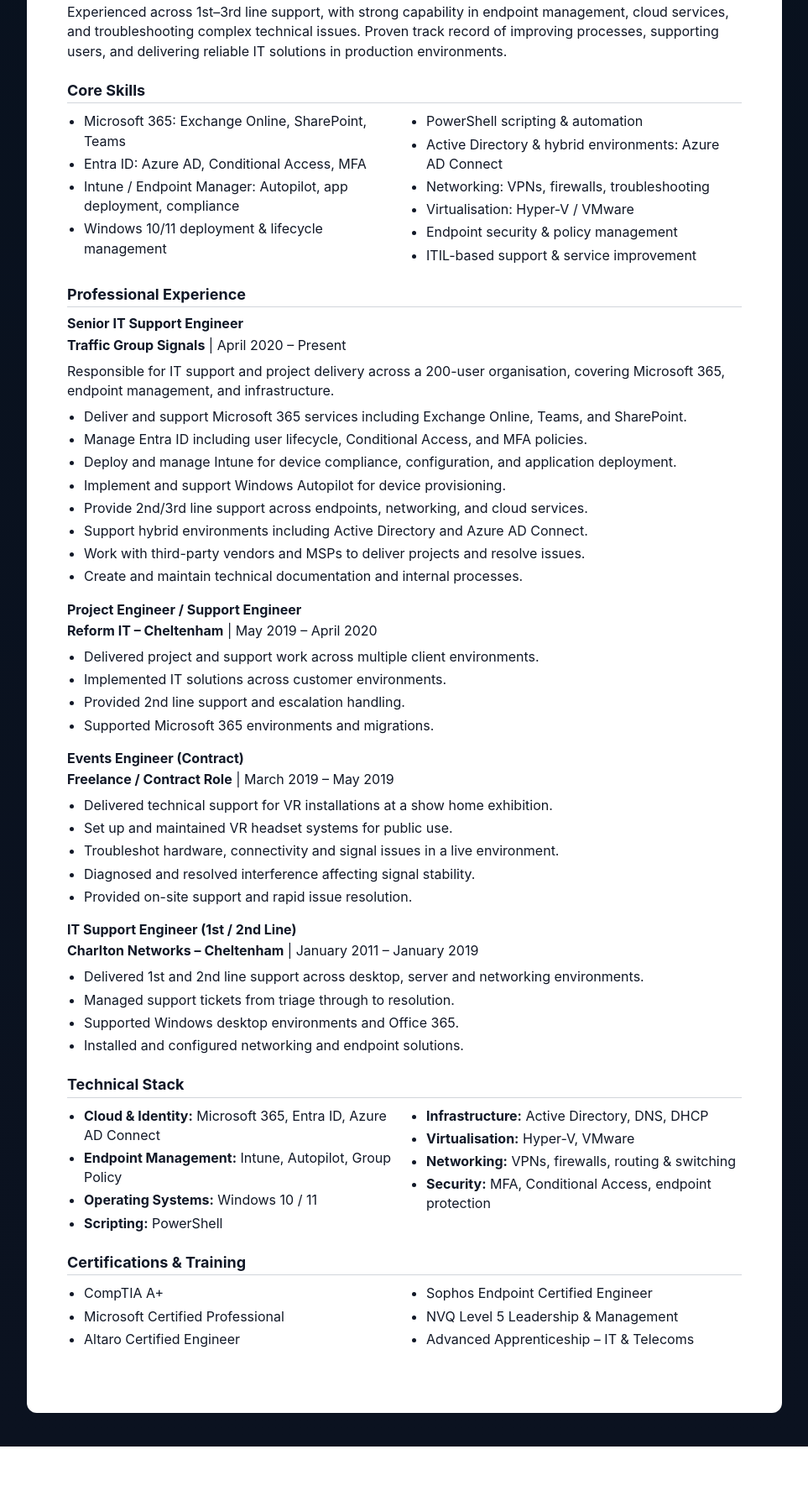
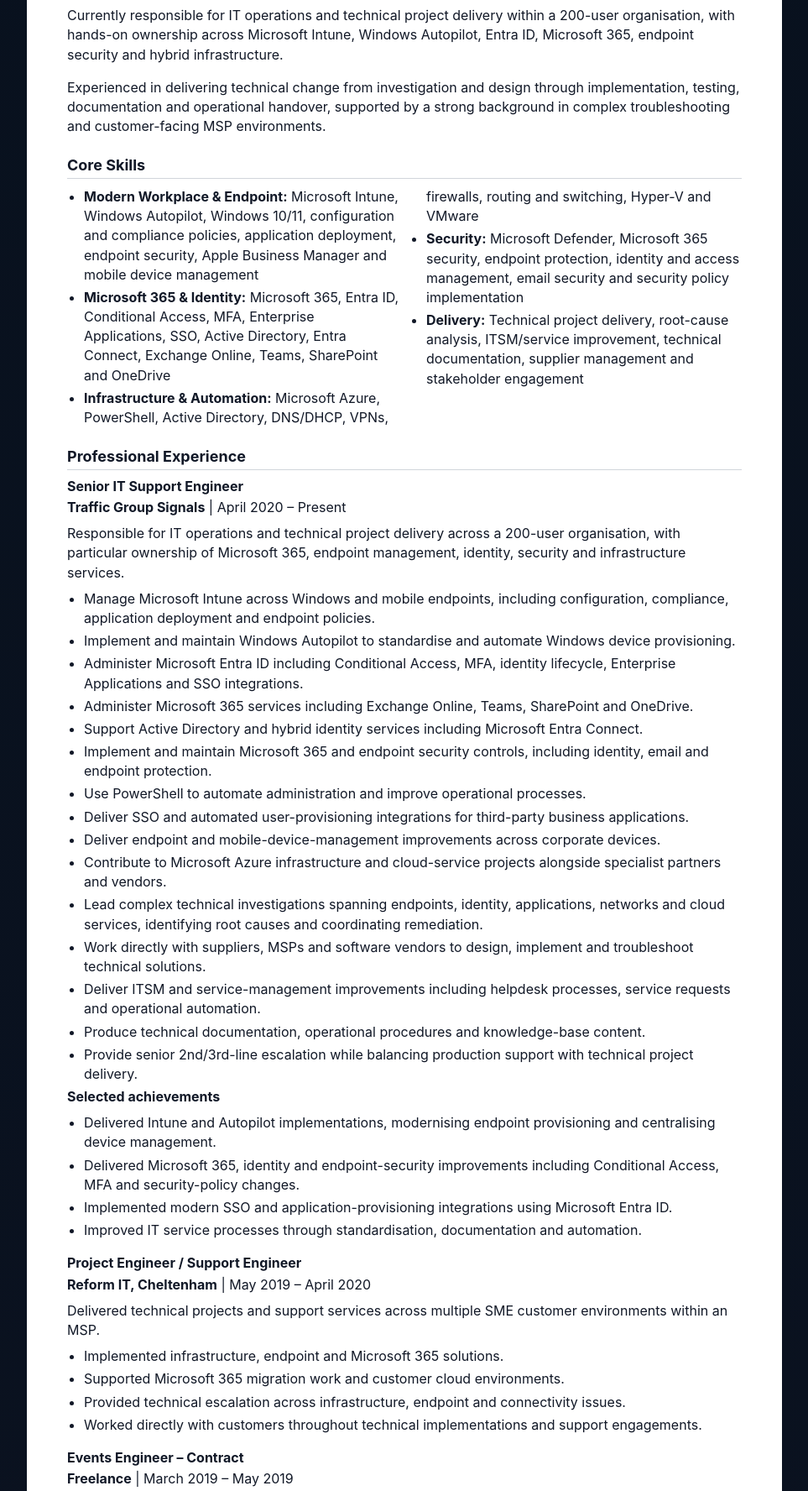
Before and after one commit to PezTech/peztech-site, a plain HTML site: page cv.html in a window 1280 px wide. Shown: the part 492-2268 px from the top of the page at 84% size, without its empty margins (158-1121 px from the left). Before the commit the page ends 2215 px from the top, so only its background shows below. Drawn offline with Linux system fonts and the light colour scheme.

Commit message:
Update CV for Modern Workplace roles
* Update CV page for Modern Workplace roles

* Replace downloadable CV PDFs

```diff
--- a/cv.html
+++ b/cv.html
@@ -3,7 +3,7 @@
 <head>
   <meta charset="UTF-8" />
   <meta name="viewport" content="width=device-width, initial-scale=1.0" />
-  <meta name="description" content="CV for Will Perry - Senior IT Support and Project Engineer." />
+  <meta name="description" content="CV for Will Perry - Modern Workplace and Microsoft 365 Engineer." />
   <title>PezTech | CV</title>
   <link rel="stylesheet" href="styles.css" />
 </head>
@@ -11,15 +11,9 @@
   <header class="site-header no-print">
     <div class="container nav-wrap">
       <a class="brand" href="index.html">PezTech</a>
-      <nav>
-        <ul class="nav">
-          <li><a href="index.html">Home</a></li>
-          <li><a href="about.html">About</a></li>
-          <li><a href="experience.html">Experience</a></li>
-          <li><a href="cv.html" class="active">CV</a></li>
-          <li><a href="contact.html">Contact</a></li>
-        </ul>
-      </nav>
+      <nav><ul class="nav">
+        <li><a href="index.html">Home</a></li><li><a href="about.html">About</a></li><li><a href="experience.html">Experience</a></li><li><a href="cv.html" class="active">CV</a></li><li><a href="contact.html">Contact</a></li>
+      </ul></nav>
     </div>
   </header>
 
@@ -32,125 +26,90 @@
     <article class="cv-document">
       <header class="cv-header">
         <h1>Will Perry</h1>
-        <p>Cheltenham, UK • <a href="mailto:will@peztech.org">will@peztech.org</a> • 07508349461</p>
-        <p><strong>Senior IT Support & Project Engineer</strong></p>
+        <p>Cheltenham, UK • <a href="mailto:will@peztech.org">will@peztech.org</a> • 07508 349461 • peztech.org</p>
+        <p><strong>Modern Workplace &amp; Microsoft 365 Engineer</strong></p>
+        <p><strong>Microsoft 365 | Intune | Entra ID | Autopilot | Endpoint Management | PowerShell</strong></p>
       </header>
 
       <section class="cv-section">
-        <h2>Profile</h2>
-        <p>
-          Senior IT engineer with 15+ years’ experience delivering support and technical projects across SME environments.
-          Currently responsible for IT operations and project delivery within a 200-user business, with a focus on Microsoft 365,
-          Entra ID, and Intune.
-        </p>
-        <p>
-          Experienced across 1st–3rd line support, with strong capability in endpoint management, cloud services, and
-          troubleshooting complex technical issues. Proven track record of improving processes, supporting users, and delivering
-          reliable IT solutions in production environments.
-        </p>
+        <h2>Professional Profile</h2>
+        <p>Microsoft-focused IT engineer with 15+ years of experience across internal IT, MSP and customer environments, specialising in Microsoft 365, endpoint management and identity.</p>
+        <p>Currently responsible for IT operations and technical project delivery within a 200-user organisation, with hands-on ownership across Microsoft Intune, Windows Autopilot, Entra ID, Microsoft 365, endpoint security and hybrid infrastructure.</p>
+        <p>Experienced in delivering technical change from investigation and design through implementation, testing, documentation and operational handover, supported by a strong background in complex troubleshooting and customer-facing MSP environments.</p>
       </section>
 
       <section class="cv-section">
         <h2>Core Skills</h2>
         <ul class="cv-skill-list">
-          <li>Microsoft 365: Exchange Online, SharePoint, Teams</li>
-          <li>Entra ID: Azure AD, Conditional Access, MFA</li>
-          <li>Intune / Endpoint Manager: Autopilot, app deployment, compliance</li>
-          <li>Windows 10/11 deployment & lifecycle management</li>
-          <li>PowerShell scripting & automation</li>
-          <li>Active Directory & hybrid environments: Azure AD Connect</li>
-          <li>Networking: VPNs, firewalls, troubleshooting</li>
-          <li>Virtualisation: Hyper-V / VMware</li>
-          <li>Endpoint security & policy management</li>
-          <li>ITIL-based support & service improvement</li>
+          <li><strong>Modern Workplace &amp; Endpoint:</strong> Microsoft Intune, Windows Autopilot, Windows 10/11, configuration and compliance policies, application deployment, endpoint security, Apple Business Manager and mobile device management</li>
+          <li><strong>Microsoft 365 &amp; Identity:</strong> Microsoft 365, Entra ID, Conditional Access, MFA, Enterprise Applications, SSO, Active Directory, Entra Connect, Exchange Online, Teams, SharePoint and OneDrive</li>
+          <li><strong>Infrastructure &amp; Automation:</strong> Microsoft Azure, PowerShell, Active Directory, DNS/DHCP, VPNs, firewalls, routing and switching, Hyper-V and VMware</li>
+          <li><strong>Security:</strong> Microsoft Defender, Microsoft 365 security, endpoint protection, identity and access management, email security and security policy implementation</li>
+          <li><strong>Delivery:</strong> Technical project delivery, root-cause analysis, ITSM/service improvement, technical documentation, supplier management and stakeholder engagement</li>
         </ul>
       </section>
 
       <section class="cv-section">
         <h2>Professional Experience</h2>
-
         <div class="cv-role">
           <h3>Senior IT Support Engineer</h3>
           <p><strong>Traffic Group Signals</strong> | April 2020 – Present</p>
-          <p>
-            Responsible for IT support and project delivery across a 200-user organisation, covering Microsoft 365,
-            endpoint management, and infrastructure.
-          </p>
+          <p>Responsible for IT operations and technical project delivery across a 200-user organisation, with particular ownership of Microsoft 365, endpoint management, identity, security and infrastructure services.</p>
           <ul>
-            <li>Deliver and support Microsoft 365 services including Exchange Online, Teams, and SharePoint.</li>
-            <li>Manage Entra ID including user lifecycle, Conditional Access, and MFA policies.</li>
-            <li>Deploy and manage Intune for device compliance, configuration, and application deployment.</li>
-            <li>Implement and support Windows Autopilot for device provisioning.</li>
-            <li>Provide 2nd/3rd line support across endpoints, networking, and cloud services.</li>
-            <li>Support hybrid environments including Active Directory and Azure AD Connect.</li>
-            <li>Work with third-party vendors and MSPs to deliver projects and resolve issues.</li>
-            <li>Create and maintain technical documentation and internal processes.</li>
+            <li>Manage Microsoft Intune across Windows and mobile endpoints, including configuration, compliance, application deployment and endpoint policies.</li>
+            <li>Implement and maintain Windows Autopilot to standardise and automate Windows device provisioning.</li>
+            <li>Administer Microsoft Entra ID including Conditional Access, MFA, identity lifecycle, Enterprise Applications and SSO integrations.</li>
+            <li>Administer Microsoft 365 services including Exchange Online, Teams, SharePoint and OneDrive.</li>
+            <li>Support Active Directory and hybrid identity services including Microsoft Entra Connect.</li>
+            <li>Implement and maintain Microsoft 365 and endpoint security controls, including identity, email and endpoint protection.</li>
+            <li>Use PowerShell to automate administration and improve operational processes.</li>
+            <li>Deliver SSO and automated user-provisioning integrations for third-party business applications.</li>
+            <li>Deliver endpoint and mobile-device-management improvements across corporate devices.</li>
+            <li>Contribute to Microsoft Azure infrastructure and cloud-service projects alongside specialist partners and vendors.</li>
+            <li>Lead complex technical investigations spanning endpoints, identity, applications, networks and cloud services, identifying root causes and coordinating remediation.</li>
+            <li>Work directly with suppliers, MSPs and software vendors to design, implement and troubleshoot technical solutions.</li>
+            <li>Deliver ITSM and service-management improvements including helpdesk processes, service requests and operational automation.</li>
+            <li>Produce technical documentation, operational procedures and knowledge-base content.</li>
+            <li>Provide senior 2nd/3rd-line escalation while balancing production support with technical project delivery.</li>
+          </ul>
+          <p><strong>Selected achievements</strong></p>
+          <ul>
+            <li>Delivered Intune and Autopilot implementations, modernising endpoint provisioning and centralising device management.</li>
+            <li>Delivered Microsoft 365, identity and endpoint-security improvements including Conditional Access, MFA and security-policy changes.</li>
+            <li>Implemented modern SSO and application-provisioning integrations using Microsoft Entra ID.</li>
+            <li>Improved IT service processes through standardisation, documentation and automation.</li>
           </ul>
         </div>
 
-        <div class="cv-role">
-          <h3>Project Engineer / Support Engineer</h3>
-          <p><strong>Reform IT – Cheltenham</strong> | May 2019 – April 2020</p>
-          <ul>
-            <li>Delivered project and support work across multiple client environments.</li>
-            <li>Implemented IT solutions across customer environments.</li>
-            <li>Provided 2nd line support and escalation handling.</li>
-            <li>Supported Microsoft 365 environments and migrations.</li>
-          </ul>
-        </div>
+        <div class="cv-role"><h3>Project Engineer / Support Engineer</h3><p><strong>Reform IT, Cheltenham</strong> | May 2019 – April 2020</p><p>Delivered technical projects and support services across multiple SME customer environments within an MSP.</p><ul><li>Implemented infrastructure, endpoint and Microsoft 365 solutions.</li><li>Supported Microsoft 365 migration work and customer cloud environments.</li><li>Provided technical escalation across infrastructure, endpoint and connectivity issues.</li><li>Worked directly with customers throughout technical implementations and support engagements.</li></ul></div>
 
-        <div class="cv-role">
-          <h3>Events Engineer (Contract)</h3>
-          <p><strong>Freelance / Contract Role</strong> | March 2019 – May 2019</p>
-          <ul>
-            <li>Delivered technical support for VR installations at a show home exhibition.</li>
-            <li>Set up and maintained VR headset systems for public use.</li>
-            <li>Troubleshot hardware, connectivity and signal issues in a live environment.</li>
-            <li>Diagnosed and resolved interference affecting signal stability.</li>
-            <li>Provided on-site support and rapid issue resolution.</li>
-          </ul>
-        </div>
+        <div class="cv-role"><h3>Events Engineer – Contract</h3><p><strong>Freelance</strong> | March 2019 – May 2019</p><p>Provided technical engineering support for VR installations in a live exhibition environment, including deployment, connectivity troubleshooting and resolution of wireless interference affecting service stability.</p></div>
 
-        <div class="cv-role">
-          <h3>IT Support Engineer (1st / 2nd Line)</h3>
-          <p><strong>Charlton Networks – Cheltenham</strong> | January 2011 – January 2019</p>
-          <ul>
-            <li>Delivered 1st and 2nd line support across desktop, server and networking environments.</li>
-            <li>Managed support tickets from triage through to resolution.</li>
-            <li>Supported Windows desktop environments and Office 365.</li>
-            <li>Installed and configured networking and endpoint solutions.</li>
-          </ul>
-        </div>
+        <div class="cv-role"><h3>IT Support Engineer – 1st / 2nd Line</h3><p><strong>Charlton Networks, Cheltenham</strong> | January 2011 – January 2019</p><p>Eight years delivering managed IT services across a portfolio of SME customers within an MSP environment.</p><ul><li>Supported Microsoft desktop, server and Office 365 environments.</li><li>Installed and supported endpoint, networking and infrastructure solutions.</li><li>Provided on-site and remote troubleshooting across multiple customer environments.</li><li>Worked directly with customers from incident diagnosis through resolution and implementation.</li></ul></div>
       </section>
 
       <section class="cv-section avoid-break">
         <h2>Technical Stack</h2>
         <ul class="cv-skill-list">
-          <li><strong>Cloud & Identity:</strong> Microsoft 365, Entra ID, Azure AD Connect</li>
-          <li><strong>Endpoint Management:</strong> Intune, Autopilot, Group Policy</li>
-          <li><strong>Operating Systems:</strong> Windows 10 / 11</li>
-          <li><strong>Scripting:</strong> PowerShell</li>
-          <li><strong>Infrastructure:</strong> Active Directory, DNS, DHCP</li>
-          <li><strong>Virtualisation:</strong> Hyper-V, VMware</li>
-          <li><strong>Networking:</strong> VPNs, firewalls, routing & switching</li>
-          <li><strong>Security:</strong> MFA, Conditional Access, endpoint protection</li>
+          <li><strong>Microsoft Cloud:</strong> Microsoft 365, Exchange Online, Teams, SharePoint Online, OneDrive, Microsoft Azure</li>
+          <li><strong>Identity:</strong> Entra ID, Active Directory, Entra Connect, Conditional Access, MFA, SSO, Enterprise Applications</li>
+          <li><strong>Endpoint:</strong> Intune, Windows Autopilot, Windows 10/11, Group Policy, application deployment, compliance and configuration management</li>
+          <li><strong>Security:</strong> Microsoft Defender, endpoint protection, Microsoft 365 security, identity security</li>
+          <li><strong>Automation:</strong> PowerShell</li><li><strong>Infrastructure:</strong> Active Directory, DNS, DHCP, Hyper-V, VMware</li>
+          <li><strong>Networking:</strong> VPNs, firewalls, routing, switching and troubleshooting</li>
+          <li><strong>Device Management:</strong> Microsoft Intune, Apple Business Manager, Windows and mobile endpoints</li>
         </ul>
       </section>
 
       <section class="cv-section avoid-break">
-        <h2>Certifications & Training</h2>
+        <h2>Certifications &amp; Qualifications</h2>
         <ul class="cv-skill-list">
-          <li>CompTIA A+</li>
-          <li>Microsoft Certified Professional</li>
-          <li>Altaro Certified Engineer</li>
-          <li>Sophos Endpoint Certified Engineer</li>
-          <li>NVQ Level 5 Leadership & Management</li>
-          <li>Advanced Apprenticeship – IT & Telecoms</li>
+          <li><strong>Microsoft Certified: Azure Virtual Desktop Specialty</strong> – 2025 (expired)</li>
+          <li>Microsoft Certified Professional – Active</li><li>CompTIA A+</li><li>NVQ Level 5 Leadership &amp; Management</li><li>Advanced Apprenticeship – IT &amp; Telecoms</li><li>Altaro Certified Engineer</li><li>Sophos Endpoint Certified Engineer</li>
         </ul>
       </section>
     </article>
   </main>
-
   <script src="script.js"></script>
 </body>
 </html>
```
Also changed, not shown: 2 other files.
